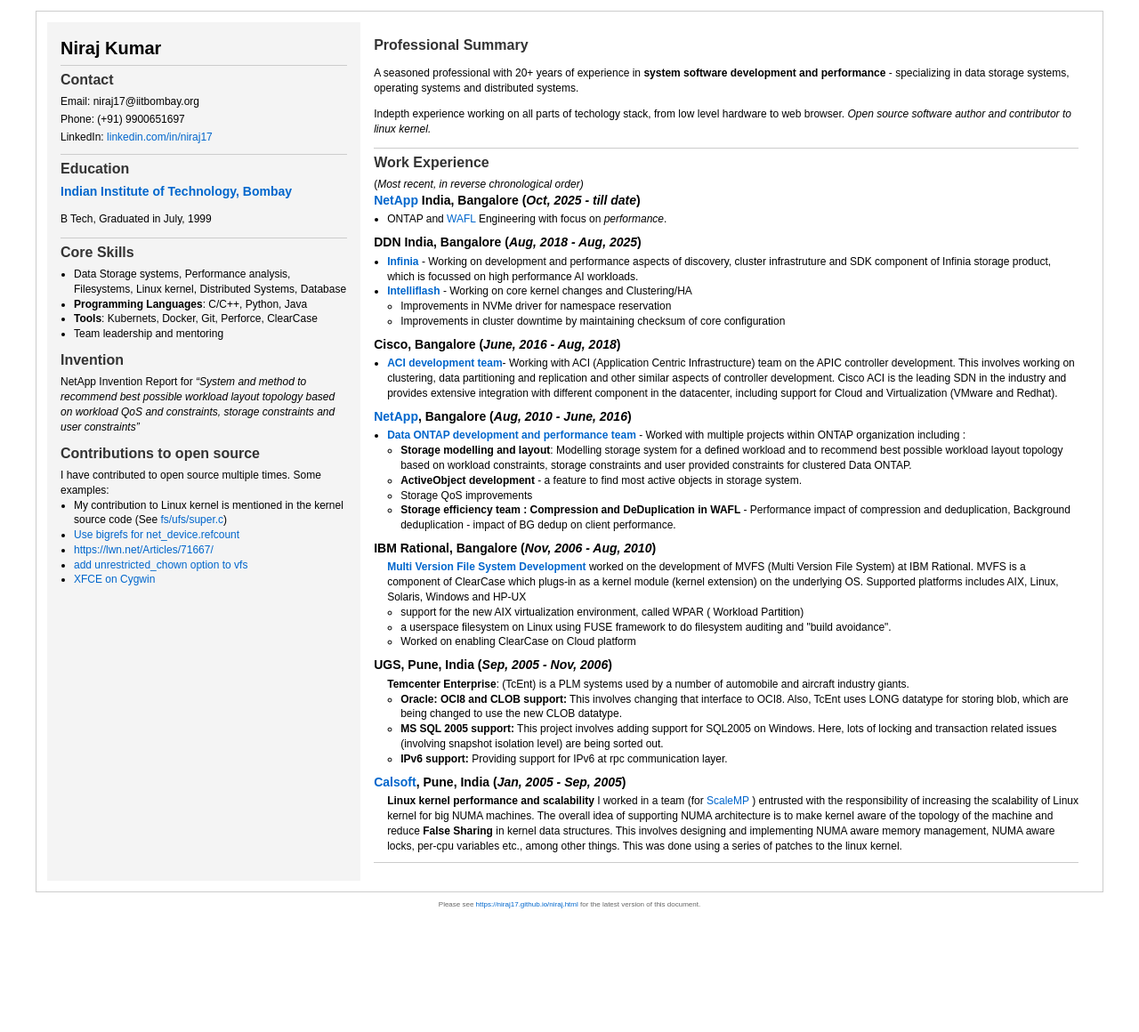
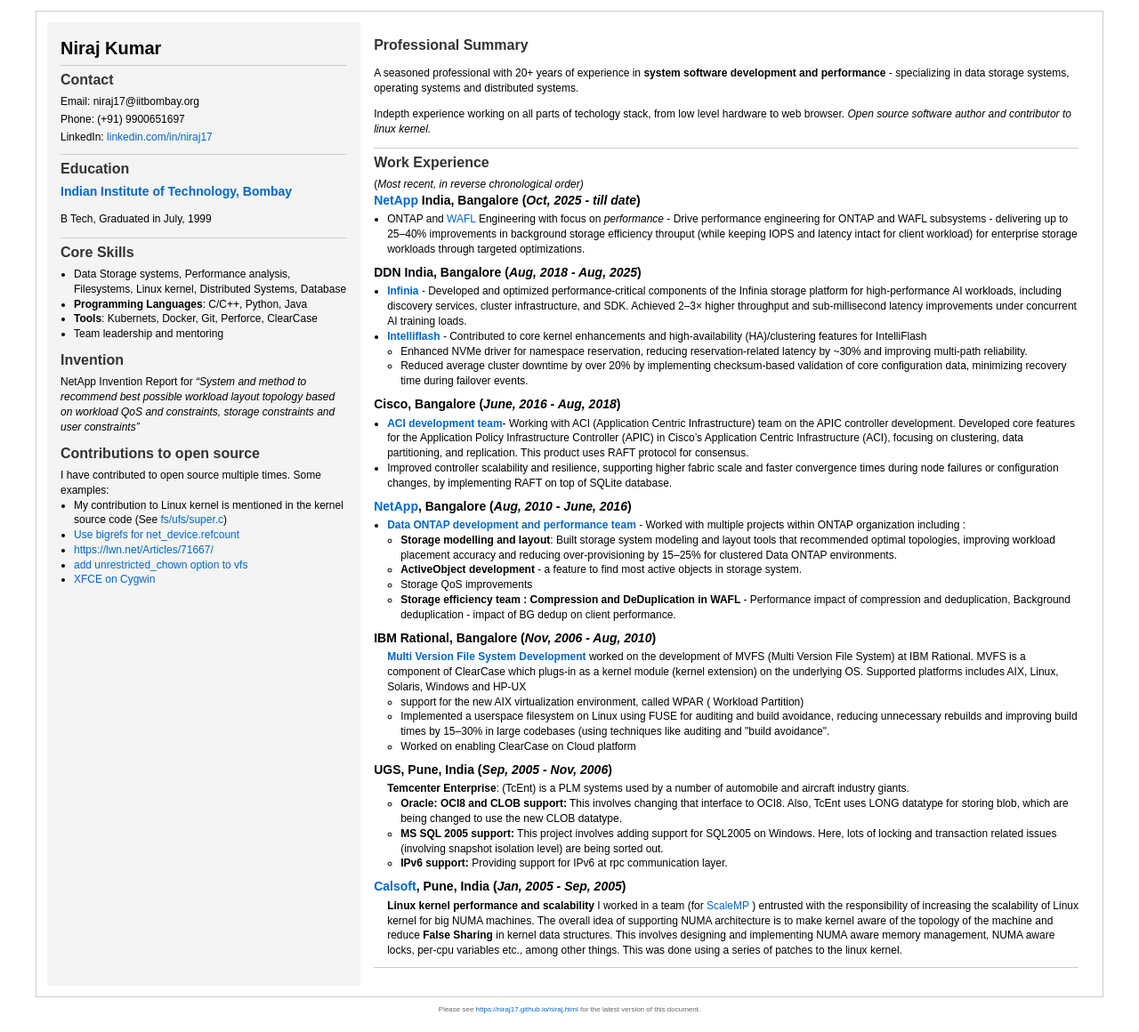
Before and after one commit to niraj17/niraj17.github.io, a Jekyll site: the page niraj.html, which Jekyll copies as it is, in a window 1280 px wide. Shown: the whole page at 89% size. Built offline with Jekyll 4.4.1, drawn with Linux system fonts in a browser that asks for light colours; before the commit the page ends 1043 px from its top, so only the background shows below that.

Commit message:
Update niraj.html

```diff
--- a/niraj.html
+++ b/niraj.html
@@ -179,28 +179,39 @@
                <div class="job">
                     <h3><a href=www.netapp.com>NetApp</a> India, Bangalore (<i>Oct, 2025 - till date</i>)</h3>
                     <ul>
-                      <li>ONTAP and <a href=https://en.wikipedia.org/wiki/Write_Anywhere_File_Layout>WAFL</a> Engineering with focus on <i>performance</i>.
+                      <li>ONTAP and <a href=https://en.wikipedia.org/wiki/Write_Anywhere_File_Layout>WAFL</a> Engineering with focus on <i>performance</i> - Drive performance engineering for ONTAP and WAFL subsystems -
+                          delivering up to 25–40% improvements in background storage efficiency throuput (while keeping IOPS and latency intact for client workload) for
+                          enterprise storage workloads through targeted optimizations.
                      </ul>
                 </div>
                 <div class="job">
                     <h3>DDN India, Bangalore (<i>Aug, 2018 - Aug, 2025</i>)</h3>
                     <ul>
-                        <li>  <b><a href=https://www.ddn.com/products/infinia/>Infinia</a> </b>- Working on development and performance aspects of discovery, cluster infrastruture and SDK component of Infinia storage product, which is focussed on high performance AI workloads.</li>
-                        <li><b><a href=https://www.ddn.com/products/intelliflash/> Intelliflash </a> </b> - Working on core kernel changes and Clustering/HA</li>
+                        <li>  <b><a href=https://www.ddn.com/products/infinia/>Infinia</a> </b>-
+                            Developed and optimized performance-critical components of the Infinia storage platform for high-performance AI workloads, including discovery services,
+                            cluster infrastructure, and SDK. Achieved 2–3× higher throughput and sub-millisecond latency improvements under
+                            concurrent AI training loads.
+                        <li><b><a href=https://www.ddn.com/products/intelliflash/> Intelliflash </a> </b> - Contributed to core kernel enhancements and high-availability (HA)/clustering features for IntelliFlash
+
+</li>
                      <ul>
-                      <li> Improvements in NVMe driver for namespace reservation
-                      <li> Improvements in cluster downtime by maintaining checksum of core configuration
+                      <li> Enhanced NVMe driver for namespace reservation, reducing reservation-related latency
+                          by ~30% and improving multi-path reliability.
+                      <li> Reduced average cluster downtime by over 20% by implementing checksum-based validation of
+                          core configuration data, minimizing recovery time during failover events.
                      </ul>
                     </ul>
                 </div>
                 <div class="job">
                     <h3>Cisco, Bangalore (<i>June, 2016 - Aug, 2018</i>)</h3>
                     <ul>
-                        <li><b><a href=https://www.cisco.com/site/us/en/products/networking/cloud-networking/application-centric-infrastructure/index.html>ACI development team</a></b>- Working with ACI (Application Centric Infrastructure) team on the APIC controller development. This
- involves working on clustering, data partitioning and replication and other similar aspects of controller
- development.
-                    Cisco ACI is the leading SDN in the industry and provides extensive integration with different
- component in the datacenter, including support for Cloud and Virtualization (VMware and Redhat).
+                        <li><b><a href=https://www.cisco.com/site/us/en/products/networking/cloud-networking/application-centric-infrastructure/index.html>ACI development team</a></b>- Working with ACI (Application Centric Infrastructure)
+                            team on the APIC controller development.
+                            Developed core features for the Application Policy Infrastructure Controller (APIC) in Cisco’s
+                            Application Centric Infrastructure (ACI), focusing on clustering, data partitioning, and replication. This product uses RAFT protocol for consensus.
+                        <li>Improved controller scalability and resilience, supporting higher fabric scale and faster convergence times during node failures or configuration changes,
+                            by implementing RAFT on top of SQLite database.
+</li>
                  </li>
                 </ul>
                 </div>
@@ -209,9 +220,9 @@
                      <ul>
                         <li><b><a href=https://www.netapp.com/ontap-data-management-software/>Data ONTAP development and performance team</a></b> - Worked with multiple projects within ONTAP organization including :
                             <ul>
-                                <li> <b>Storage modelling and layout</b>: Modelling storage system for a defined workload and to
- recommend best possible workload layout topology based on workload constraints, storage
- constraints and user provided constraints for clustered Data ONTAP.
+                                <li> <b>Storage modelling and layout</b>: Built storage system modeling and layout tools that
+                                    recommended optimal topologies, improving workload placement accuracy and reducing
+                                    over-provisioning by 15–25% for clustered Data ONTAP environments.
                                 <li> <b>ActiveObject development</b> - a feature to find most active objects in storage system.
                                 <li> Storage QoS improvements
                                 <li> <b>Storage efficiency team : Compression and DeDuplication in WAFL </b>
@@ -230,8 +241,9 @@
                     <ul>
                         <li>  support for the new AIX virtualization environment, called WPAR (
  Workload Partition)</li>
-                        <li> a userspace filesystem on Linux using FUSE framework to do filesystem auditing and "build
+                        <li> Implemented a userspace filesystem on Linux using FUSE for auditing and build avoidance, reducing unnecessary rebuilds and improving build times by 15–30% in large codebases (using techniques like auditing and "build
 avoidance".
+
  <li> Worked on enabling ClearCase on  Cloud platform</li>
                     </ul>
                      </ul>
```
